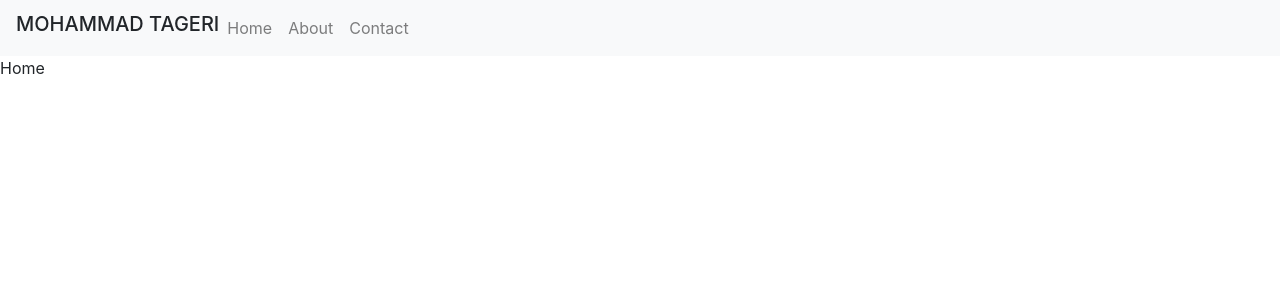
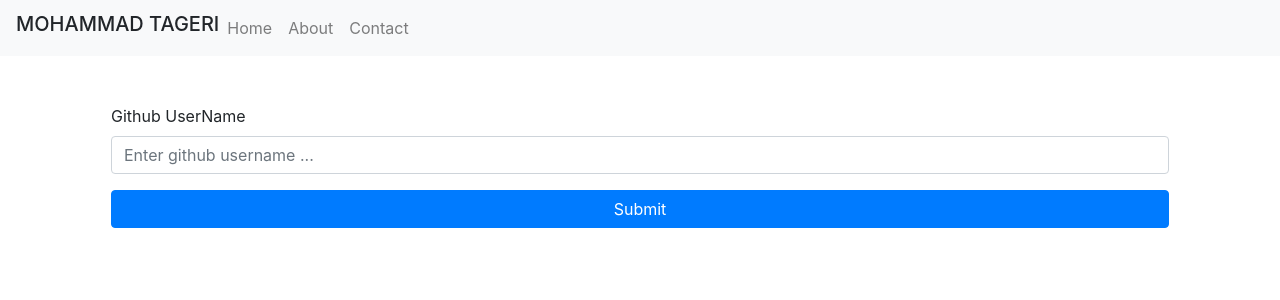
Before and after one commit to MamadTaheri/github-api, a React (Create React App) app: page / in a window 1280 px wide. Shown: the top 300 px of the page. Built offline with nearby package versions, Linux system fonts and the light colour scheme.

Commit message:
work on Home component

```diff
--- a/src/components/Home.js
+++ b/src/components/Home.js
@@ -1,11 +1,22 @@
-import React from 'react';
+import React from "react";
 
 const Home = () => {
-    return (
-        <div>
-            Home
+  return (
+    <div className="container-fluid p-md-5">
+      <div className="row mx-md-5">
+        <div className="col-md-12 ">
+          <div className="form-group">
+            <label for="exampleInputEmail1">Github UserName</label>
+            <input  type="text" className="form-control"  placeholder="Enter github username ..."  />
+          </div>
+
+          <button className="btn btn-primary btn-block">
+            Submit
+          </button>
         </div>
-    );
+      </div>
+    </div>
+  );
 };
 
 export default Home;
```
